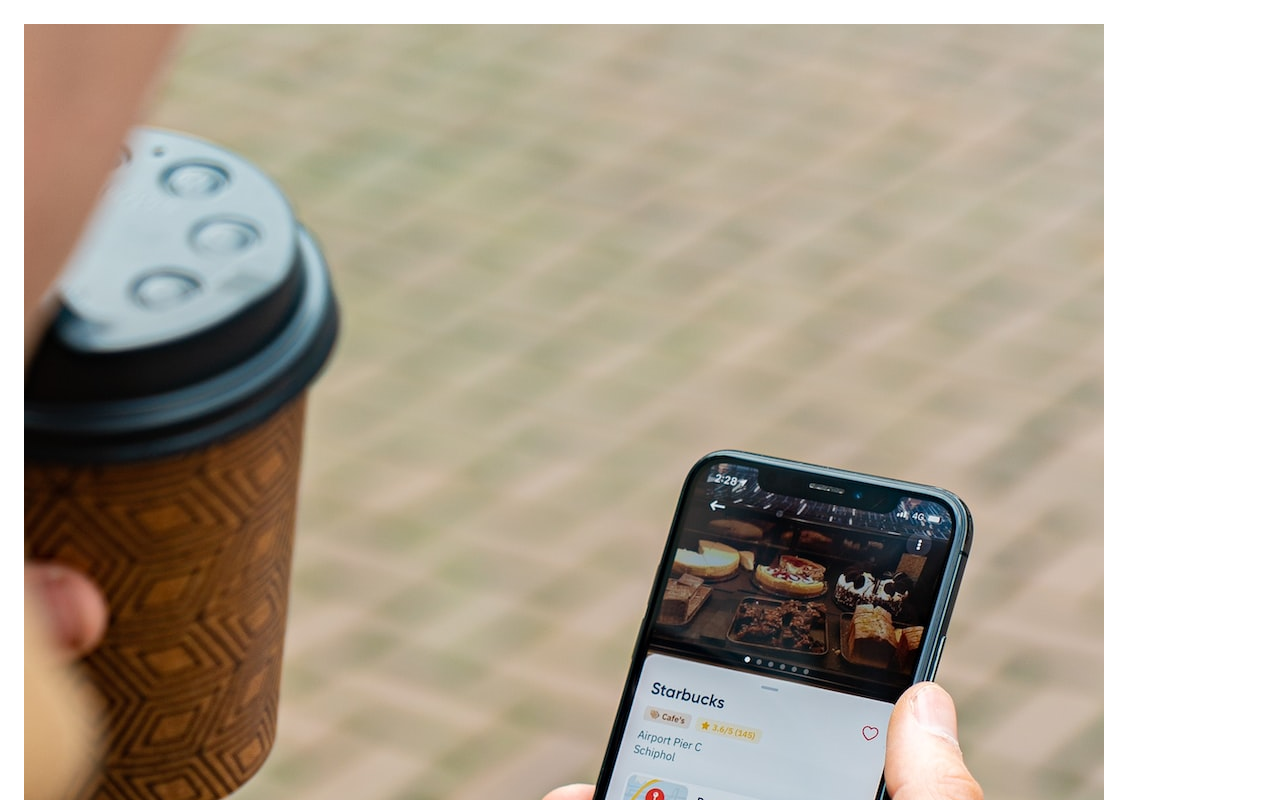
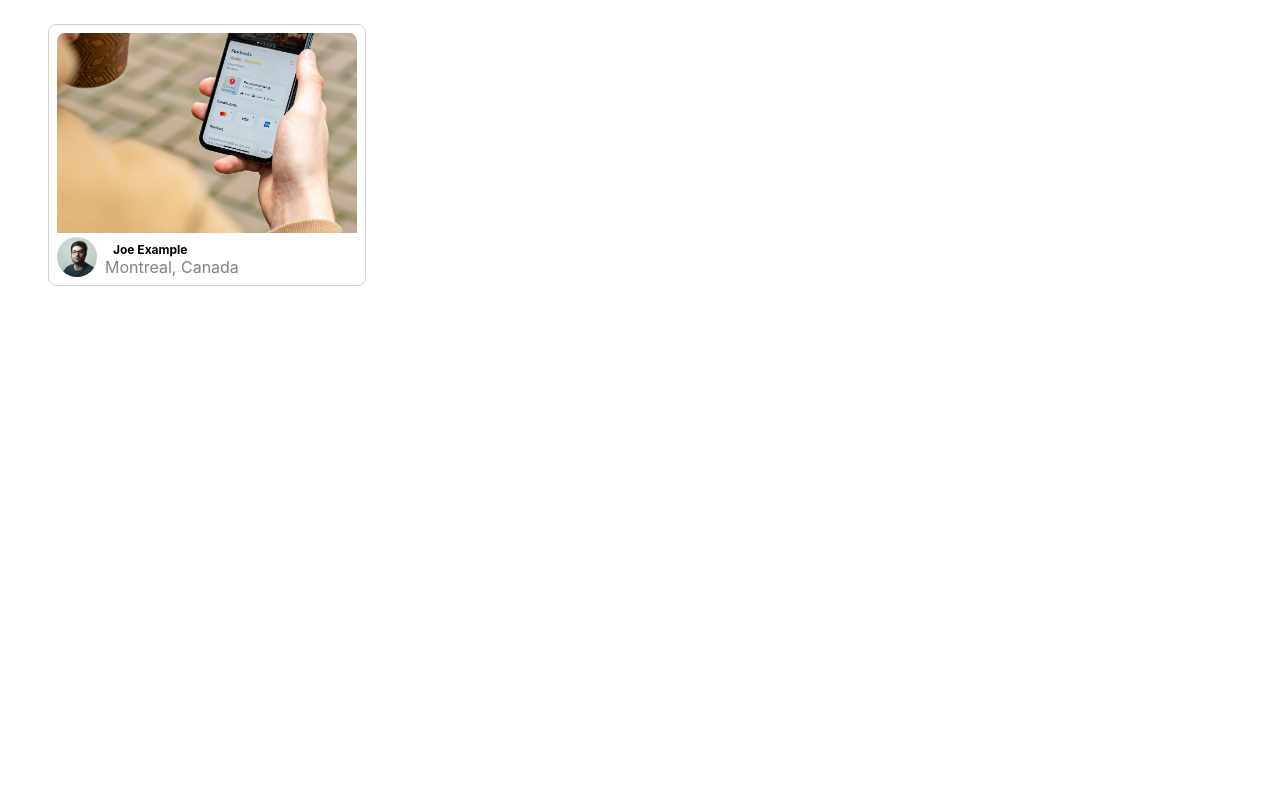
Before and after one commit to Islander333/photolabs, a React (Create React App) app in the folder frontend/: page / in a window 1280 px wide. Shown: the top 800 px of the page. Built offline with nearby package versions, Linux system fonts and the light colour scheme; the HTML template or start-up script is replaced by a standard one.

Commit message:
add scss styles to photoListItem component

```diff
--- a/frontend/src/App.jsx
+++ b/frontend/src/App.jsx
@@ -19,14 +19,7 @@
 const App = () => {
   return (
     <div className="App">
-      <PhotoListItem
-      id={sampleDataForPhotoListItem.id}
-      username={sampleDataForPhotoListItem.username}
-      imageSource={sampleDataForPhotoListItem.imageSource}
-      location={sampleDataForPhotoListItem.location}
-      profile={sampleDataForPhotoListItem.profile}
-      key={sampleDataForPhotoListItem.id}
-      />
+      <PhotoListItem photo={sampleDataForPhotoListItem}/>
     </div>
   );
 };
--- a/frontend/src/components/PhotoListItem.jsx
+++ b/frontend/src/components/PhotoListItem.jsx
@@ -8,21 +8,25 @@
 const PhotoListItem = (props) => {
   /* Insert React */
   return (
-   <div key={props.id} className="photo-list-item">
+   <div key={props.photo.id} className="photo-list__item">
 
   {/* Post image */}
-    <img src={props.imageSource}/>
+    <img src={props.photo.imageSource} className="photo-list__image"/>
 
   {/* Profile Container */}
-    <div className="profile-container">
-      <img src={props.profile}/>
 
-      <div className="profile-info">
-        <div className="username">{props.username}</div>
-        <div className="location">{props.location.city}, {props.location.country}</div>
+      <div className="photo-list__user-profile-container">
+      <img src={props.photo.profile} className="photo-list__user-profile" />
+      <div className="photo-list__user-details">
+        <div className="photo-list__user-info">{props.photo.username}</div>
+        <div className="photo-list__user-location">{props.photo.location.city}, {props.photo.location.country}</div>
       </div>
 
-    </div>
+      </div>
+
+
+
+
    </div>
   );
 
--- a/frontend/src/styles/PhotoListItem.scss
+++ b/frontend/src/styles/PhotoListItem.scss
@@ -23,6 +23,11 @@
   object-fit: cover;
 }
 
+.photo-list__user-profile-container {
+  display: flex;
+  align-items: center;
+}
+
 .photo-list__user-profile {
   object-fit: cover;
   border-radius: 100%;
@@ -34,6 +39,7 @@
 
 .photo-list__user-details {
   display: flex;
+  flex-direction: column;
 }
 
 .photo-list__user-info {
```
